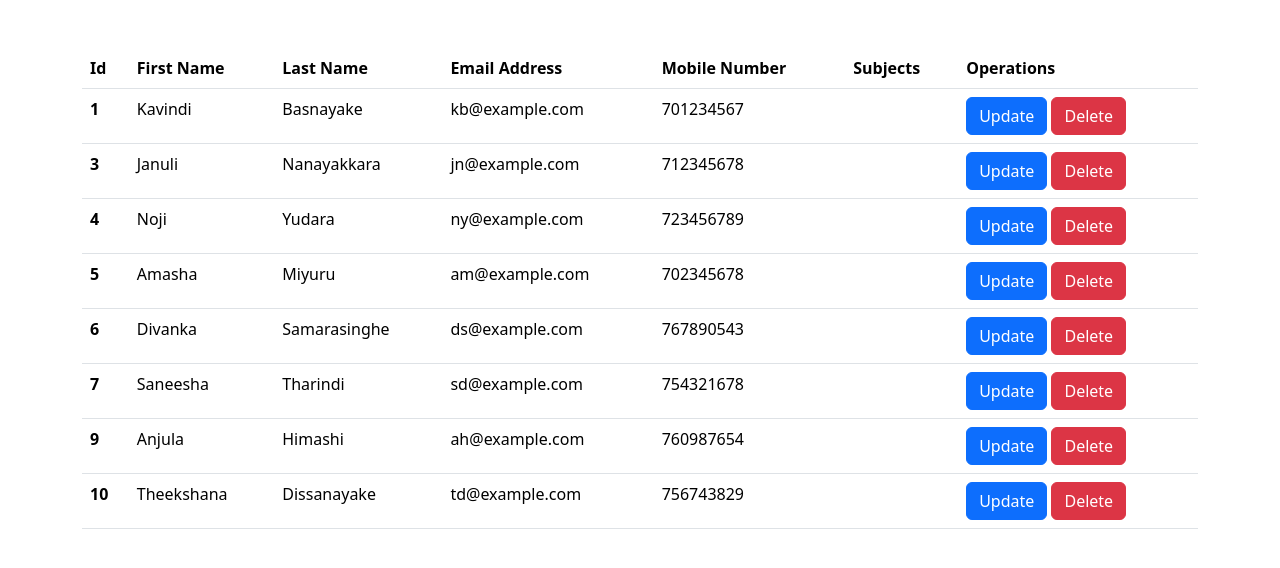
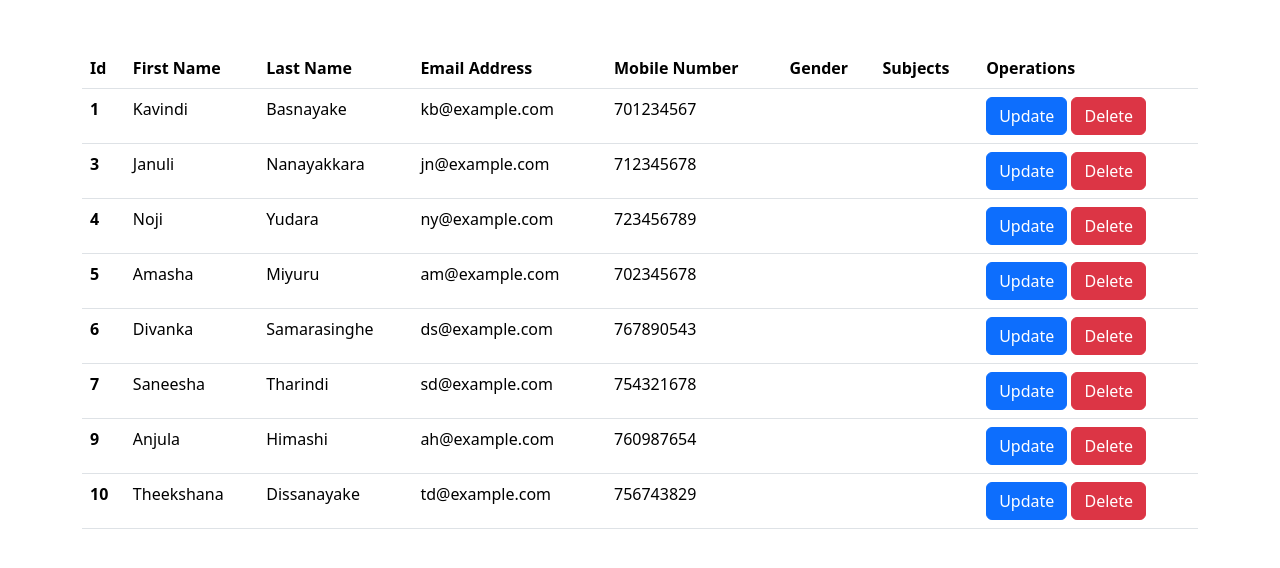
Before and after one commit to don-maleesha/php_crud, a PHP site: page /read.php in a window 1280 px wide. Shown: the top 568 px of the page. Run offline with PHP 8.4, Linux system fonts and the light colour scheme; data comes from the database, SQL or seed files in the repository; data that the repository does not hold is empty.

```diff
--- a/read.php
+++ b/read.php
@@ -25,6 +25,7 @@ include "dbconn.php";
                     <th scope="col">Last Name</th>
                     <th scope="col">Email Address</th>
                     <th scope="col">Mobile Number</th>
+                    <th scope="col">Gender</th>
                     <th scope="col">Subjects</th>
                     <th scope="col">Operations</th>
                 </tr>
@@ -45,6 +46,7 @@ include "dbconn.php";
                     $lname = $row['lastName'];
                     $email = $row['emailAddress'];
                     $mobile = $row['mobileNumber'];
+                    $gender = $row['gender'];
                     $subjects = $row['subjects']; //added column for checkbox
 
                     echo '<tr>
@@ -53,6 +55,7 @@ include "dbconn.php";
                     <td>' . $lname . '</td>
                     <td>' . $email . '</td>
                     <td>' . $mobile . '</td>
+                    <td>' . $gender . '</td>
                     <td>' . $subjects . '</td>
                     <td>
                 <a href="update.php?updateid='.$id.'" class="btn btn-primary">Update</a>
```
